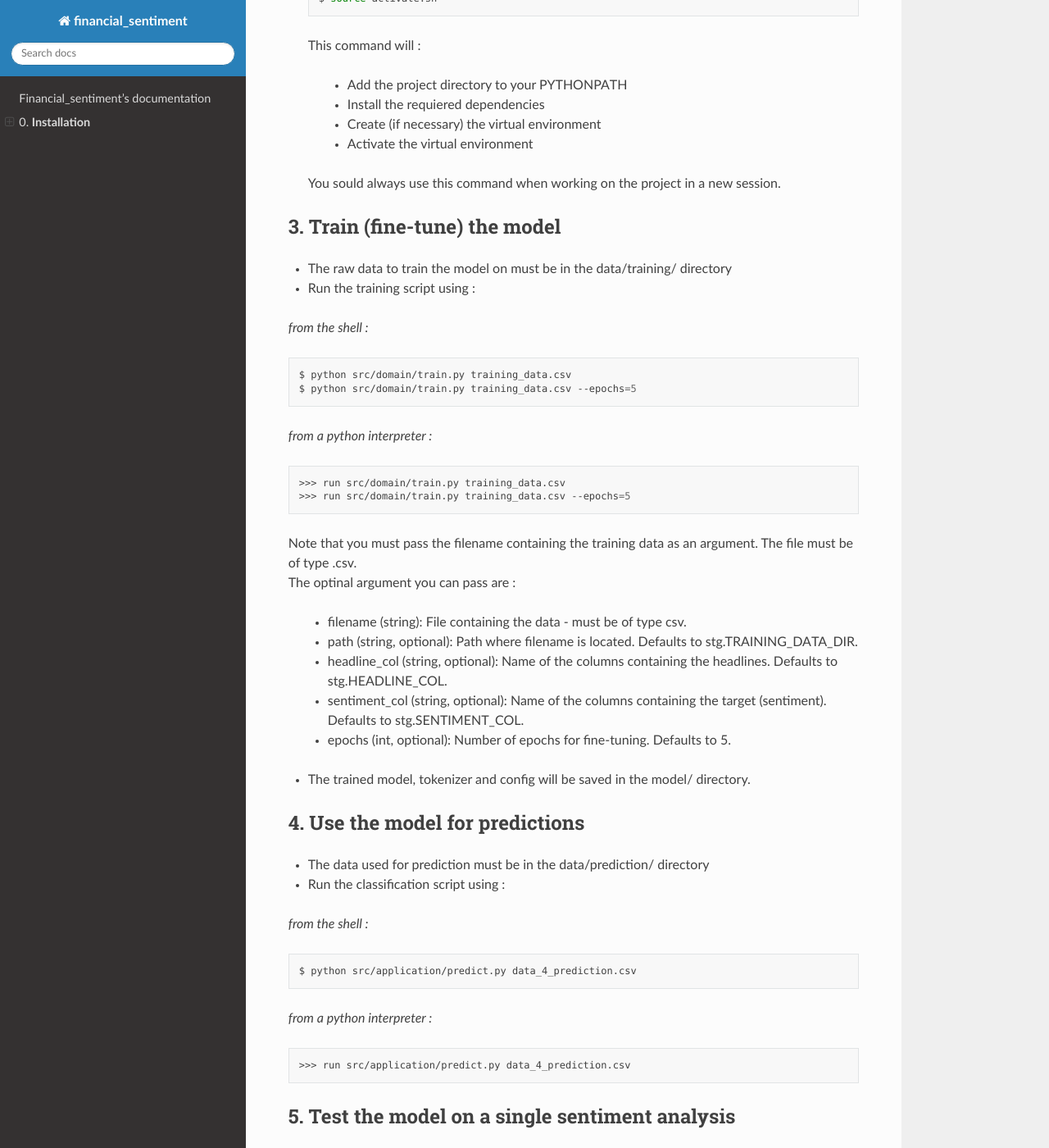
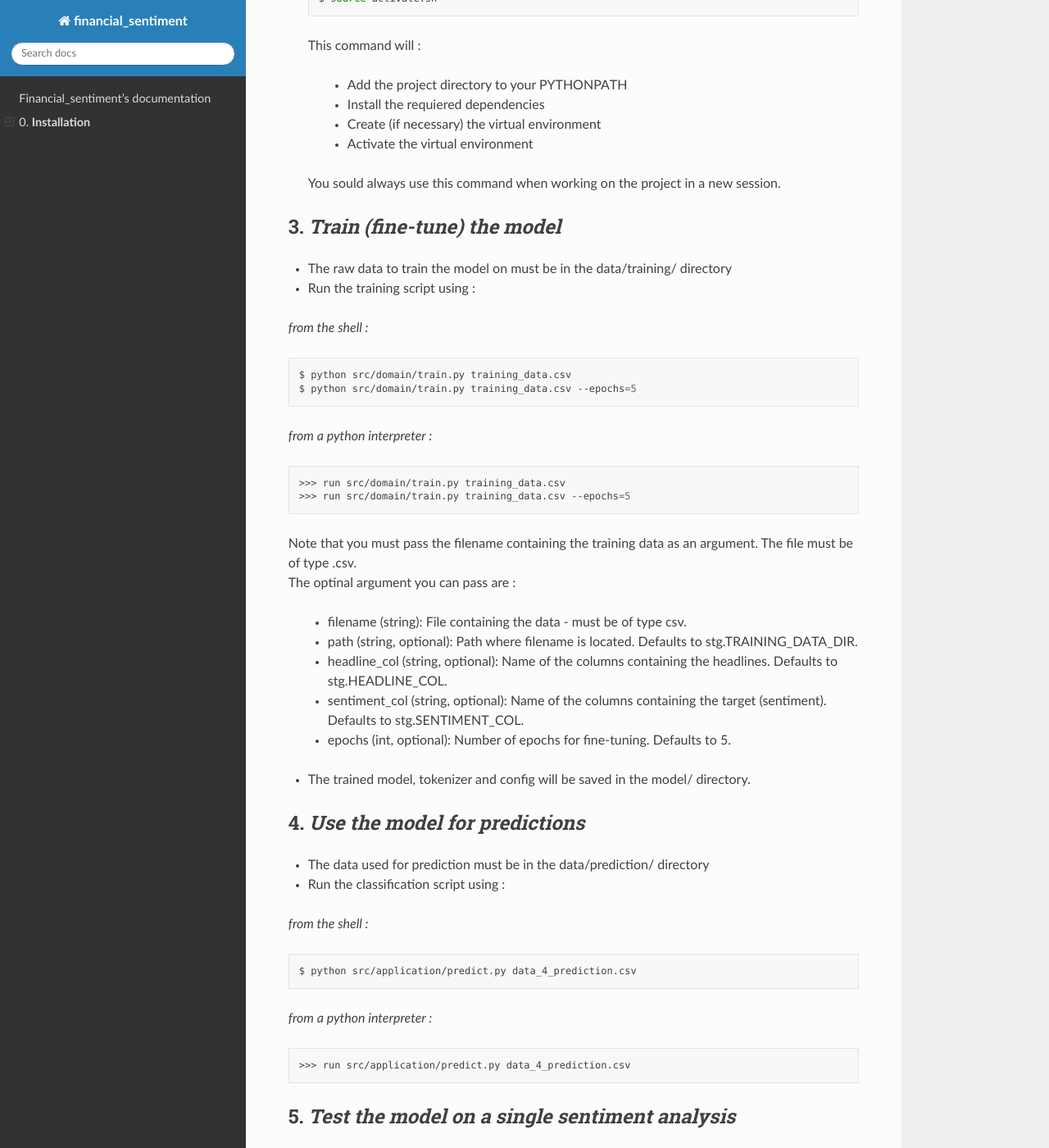
Before and after one commit to blinjrm/yotta_financial_sentiment, a Sphinx documentation site: the page built from doc/index.rst, in a window 1280 px wide and 1400 px high, scrolled down 1282 px. Shown: the whole window at 82% size. Built offline with Sphinx 7.4.7 and the Read the Docs theme 2.0.0, drawn with Linux system fonts in a browser that asks for light colours.

Commit message:
correctifs installation

```diff
--- a/doc/index.rst
+++ b/doc/index.rst
@@ -74,7 +74,7 @@ Financial_sentiment's documentation
    | You sould always use this command when working on the project in a new session.
 
 ==============================
-3. Train (fine-tune) the model
+3. *Train (fine-tune) the model*
 ==============================
 
 * The raw data to train the model on must be in the data/training/ directory
@@ -111,7 +111,7 @@ Financial_sentiment's documentation
 * The trained model, tokenizer and config will be saved in the model/ directory.
 
 ================================
-4. Use the model for predictions
+4. *Use the model for predictions*
 ================================
 
 * The data used for prediction must be in the data/prediction/ directory
@@ -131,7 +131,7 @@ Financial_sentiment's documentation
    >>> run src/application/predict.py data_4_prediction.csv
 
 ================================================
-5. Test the model on a single sentiment analysis
+5. *Test the model on a single sentiment analysis*
 ================================================
 
 You can also test the model by classifiying a single sentence
```
Also changed, not shown: 2 other files.
